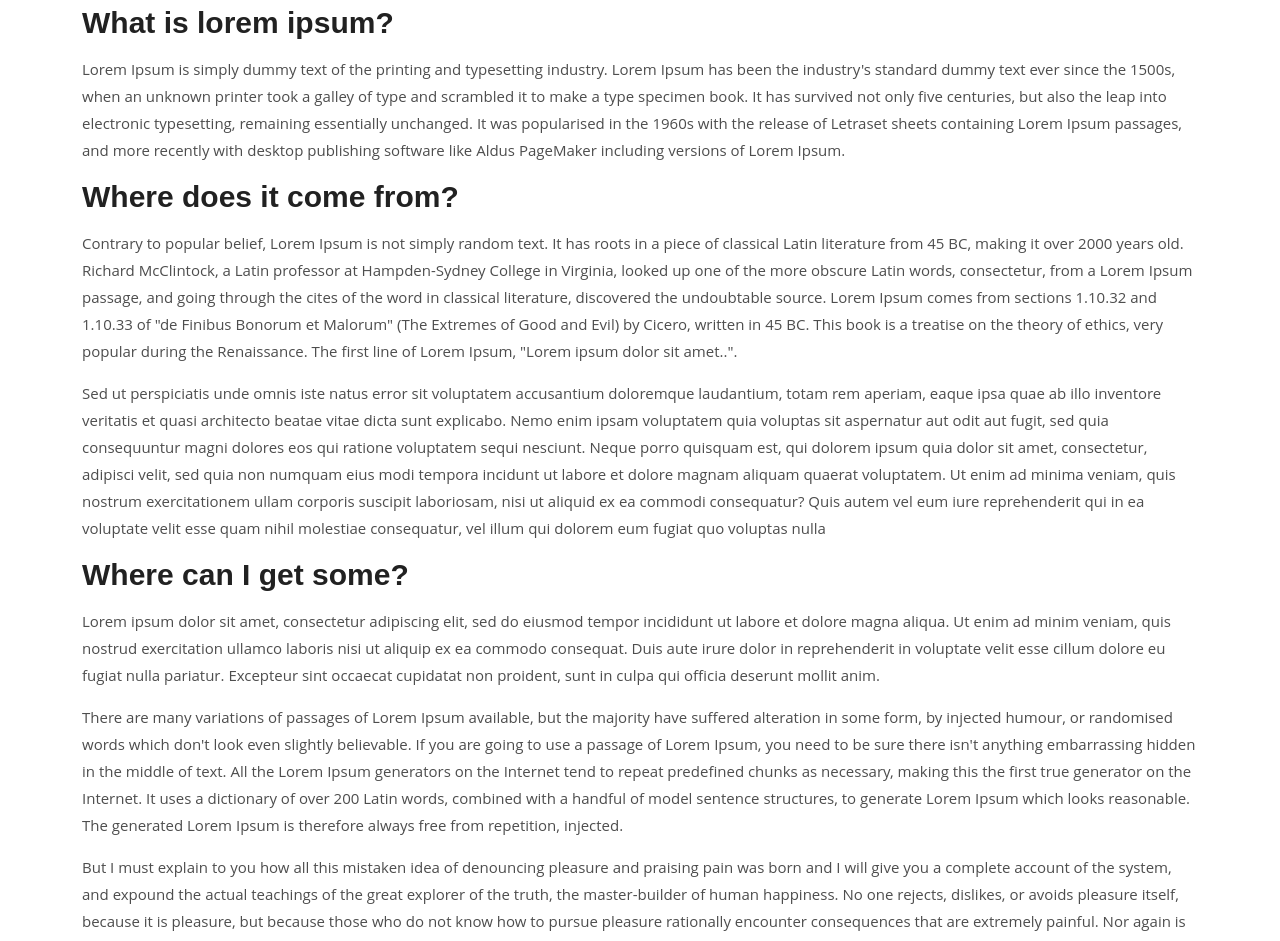
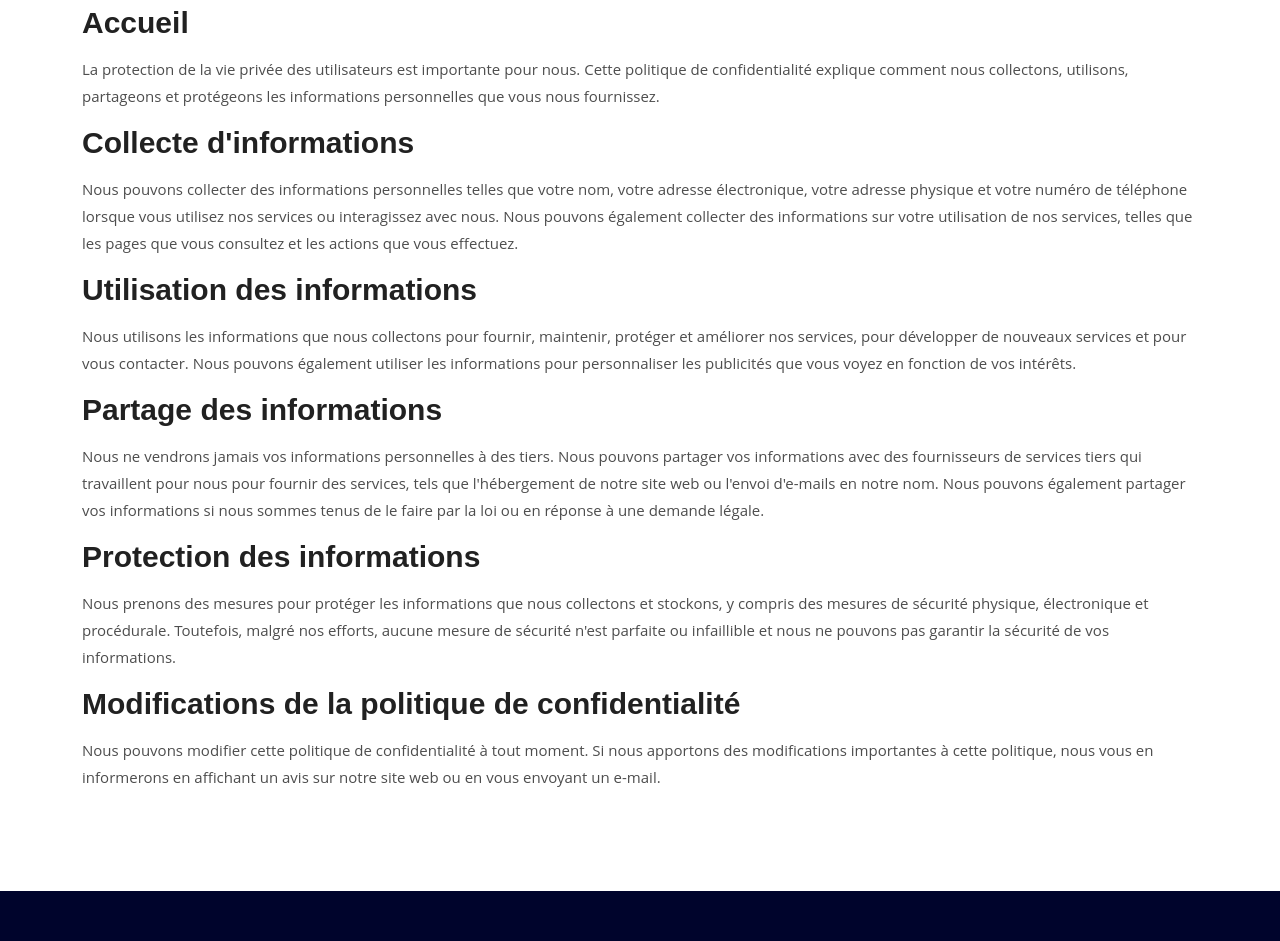
Before and after one commit to codascii/raiv-webcup-2023, a Next.js app: page /privacy-policy in a window 1280 px wide. Shown: the part 540-1481 px from the top of the page. Built offline with nearby package versions, Linux system fonts and the light colour scheme.

Commit message:
policy et condition

```diff
--- a/pages/privacy-policy.js
+++ b/pages/privacy-policy.js
@@ -9,101 +9,72 @@ export default function PrivacyPolicy() {
       <Navbar />
 
       <PageBanner
-        pageTitle="Privacy Policy"
+        pageTitle="Politique de confidentialité"
         homePageUrl="/"
-        homePageText="Home"
-        activePageText="Privacy Policy"
+        homePageText="Accueil"
+        activePageText="Politique de confidentialité"
       />
 
       <div className="text-container ptb-100">
         <div className="container">
-          <h3>What is lorem ipsum?</h3>
+          <h3>Accueil</h3>
 
           <p>
-            Lorem Ipsum is simply dummy text of the printing and typesetting
-            industry. Lorem Ipsum has been the industry's standard dummy text
-            ever since the 1500s, when an unknown printer took a galley of type
-            and scrambled it to make a type specimen book. It has survived not
-            only five centuries, but also the leap into electronic typesetting,
-            remaining essentially unchanged. It was popularised in the 1960s
-            with the release of Letraset sheets containing Lorem Ipsum passages,
-            and more recently with desktop publishing software like Aldus
-            PageMaker including versions of Lorem Ipsum.
+          La protection de la vie privée des utilisateurs est importante pour nous.
+          Cette politique de confidentialité
+          explique comment nous collectons, utilisons,
+           partageons et protégeons les informations
+           personnelles que vous nous fournissez.
+
           </p>
 
-          <h3>Where does it come from?</h3>
+          <h3>Collecte d'informations</h3>
           <p>
-            Contrary to popular belief, Lorem Ipsum is not simply random text.
-            It has roots in a piece of classical Latin literature from 45 BC,
-            making it over 2000 years old. Richard McClintock, a Latin professor
-            at Hampden-Sydney College in Virginia, looked up one of the more
-            obscure Latin words, consectetur, from a Lorem Ipsum passage, and
-            going through the cites of the word in classical literature,
-            discovered the undoubtable source. Lorem Ipsum comes from sections
-            1.10.32 and 1.10.33 of "de Finibus Bonorum et Malorum" (The Extremes
-            of Good and Evil) by Cicero, written in 45 BC. This book is a
-            treatise on the theory of ethics, very popular during the
-            Renaissance. The first line of Lorem Ipsum, "Lorem ipsum dolor sit
-            amet..".
+          Nous pouvons collecter des informations personnelles
+           telles que votre nom, votre adresse électronique,
+            votre adresse physique et votre numéro de téléphone
+             lorsque vous utilisez nos services ou interagissez avec nous.
+            Nous pouvons également collecter des informations sur votre utilisation
+             de nos services, telles que
+          les pages que vous consultez et les actions que vous effectuez.
+          </p>
+          <h3>Utilisation des informations</h3>
+          <p>
+          Nous utilisons les informations que nous collectons pour fournir,
+          maintenir, protéger et améliorer nos services, pour développer de
+          nouveaux services et pour vous contacter.
+           Nous pouvons également utiliser les informations pour personnaliser
+           les publicités que vous voyez en fonction de vos intérêts.
+
           </p>
 
+          <h3>Partage des informations</h3>
           <p>
-            Sed ut perspiciatis unde omnis iste natus error sit voluptatem
-            accusantium doloremque laudantium, totam rem aperiam, eaque ipsa
-            quae ab illo inventore veritatis et quasi architecto beatae vitae
-            dicta sunt explicabo. Nemo enim ipsam voluptatem quia voluptas sit
-            aspernatur aut odit aut fugit, sed quia consequuntur magni dolores
-            eos qui ratione voluptatem sequi nesciunt. Neque porro quisquam est,
-            qui dolorem ipsum quia dolor sit amet, consectetur, adipisci velit,
-            sed quia non numquam eius modi tempora incidunt ut labore et dolore
-            magnam aliquam quaerat voluptatem. Ut enim ad minima veniam, quis
-            nostrum exercitationem ullam corporis suscipit laboriosam, nisi ut
-            aliquid ex ea commodi consequatur? Quis autem vel eum iure
-            reprehenderit qui in ea voluptate velit esse quam nihil molestiae
-            consequatur, vel illum qui dolorem eum fugiat quo voluptas nulla
+          Nous ne vendrons jamais vos informations personnelles à des tiers.
+           Nous pouvons partager vos informations avec des fournisseurs
+           de services tiers qui travaillent pour nous pour fournir des services,
+           tels que l'hébergement de notre site web ou l'envoi d'e-mails en notre nom.
+           Nous pouvons également partager vos informations
+           si nous sommes tenus de le faire par la loi ou en réponse à une demande légale.
+
           </p>
+          <h3>Protection des informations</h3>
+          <p>
 
-          <h3>Where can I get some?</h3>
+            Nous prenons des mesures pour protéger les informations que nous collectons et stockons,
+             y compris des mesures de sécurité physique, électronique et procédurale.
+             Toutefois, malgré nos efforts,
+              aucune mesure de sécurité n'est parfaite ou infaillible
+              et nous ne pouvons pas garantir la sécurité de vos informations.
+
+          </p>
+          <h3>Modifications de la politique de confidentialité</h3>
           <p>
-            Lorem ipsum dolor sit amet, consectetur adipiscing elit, sed do
-            eiusmod tempor incididunt ut labore et dolore magna aliqua. Ut enim
-            ad minim veniam, quis nostrud exercitation ullamco laboris nisi ut
-            aliquip ex ea commodo consequat. Duis aute irure dolor in
-            reprehenderit in voluptate velit esse cillum dolore eu fugiat nulla
-            pariatur. Excepteur sint occaecat cupidatat non proident, sunt in
-            culpa qui officia deserunt mollit anim.
-          </p>
+            Nous pouvons modifier cette politique de confidentialité à tout moment.
+            Si nous apportons des modifications importantes à cette politique,
+             nous vous en informerons en affichant un avis sur notre site web
+             ou en vous envoyant un e-mail.
 
-          <p>
-            There are many variations of passages of Lorem Ipsum available, but
-            the majority have suffered alteration in some form, by injected
-            humour, or randomised words which don't look even slightly
-            believable. If you are going to use a passage of Lorem Ipsum, you
-            need to be sure there isn't anything embarrassing hidden in the
-            middle of text. All the Lorem Ipsum generators on the Internet tend
-            to repeat predefined chunks as necessary, making this the first true
-            generator on the Internet. It uses a dictionary of over 200 Latin
-            words, combined with a handful of model sentence structures, to
-            generate Lorem Ipsum which looks reasonable. The generated Lorem
-            Ipsum is therefore always free from repetition, injected.
-          </p>
-
-          <p>
-            But I must explain to you how all this mistaken idea of denouncing
-            pleasure and praising pain was born and I will give you a complete
-            account of the system, and expound the actual teachings of the great
-            explorer of the truth, the master-builder of human happiness. No one
-            rejects, dislikes, or avoids pleasure itself, because it is
-            pleasure, but because those who do not know how to pursue pleasure
-            rationally encounter consequences that are extremely painful. Nor
-            again is there anyone who loves or pursues or desires to obtain pain
-            of itself, because it is pain, but because occasionally
-            circumstances occur in which toil and pain can procure him some
-            great pleasure. To take a trivial example, which of us ever
-            undertakes laborious physical exercise, except to obtain some
-            advantage from it? But who has any right to find fault with a man
-            who chooses to enjoy a pleasure that has no annoying consequences,
-            or one who avoids a pain that
           </p>
         </div>
       </div>
```
Also changed, not shown: pages/terms-conditions.js (+38 -80 lines).
